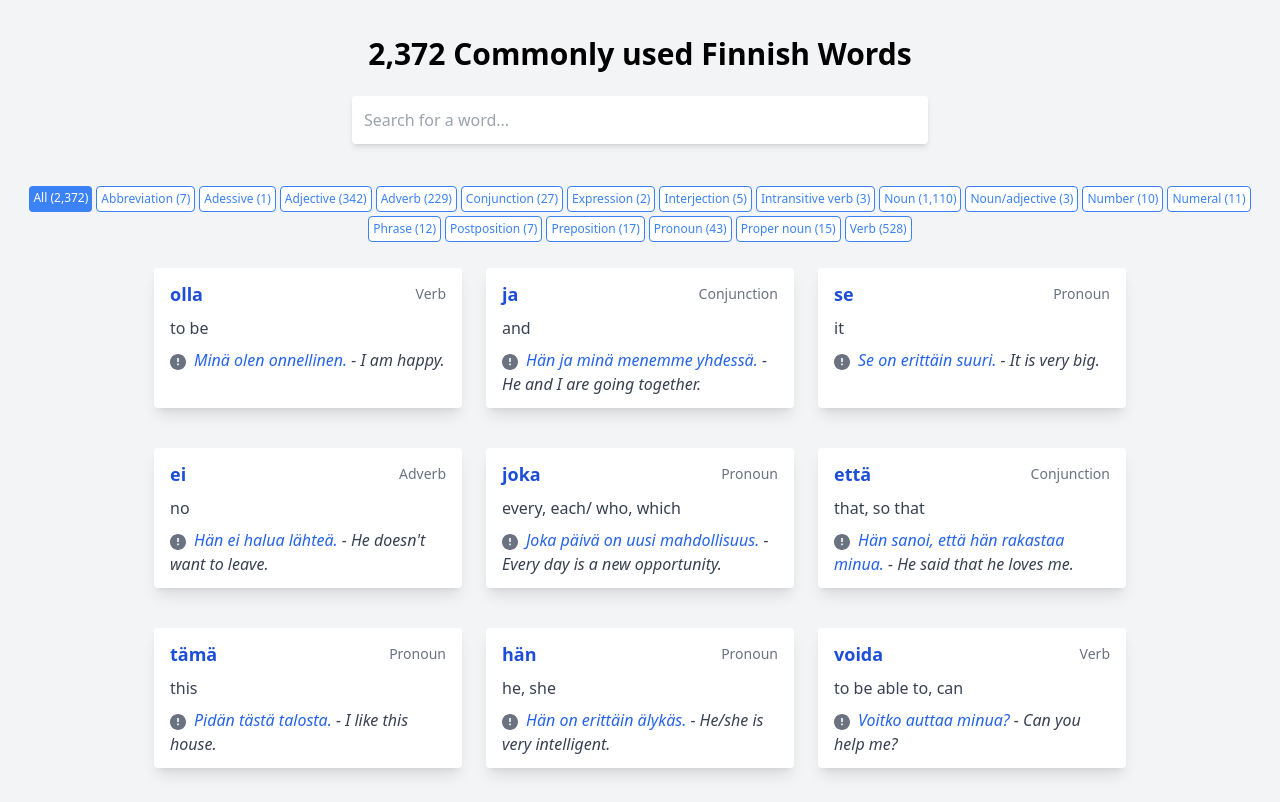
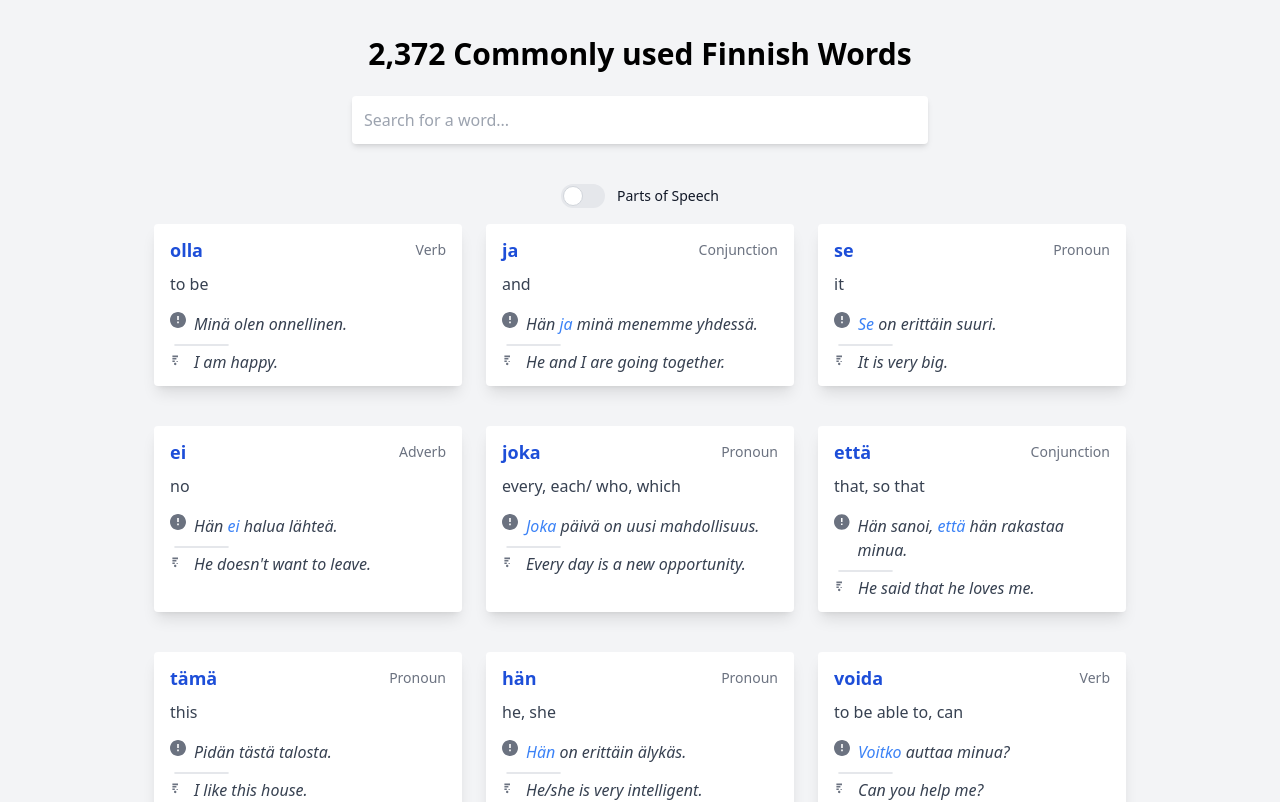
Before and after one commit to v-limo/suomen-kieli, a React (Vite) app: page / in a window 1280 px wide. Shown: the top 802 px of the page. Built offline with nearby package versions, Linux system fonts and the light colour scheme.

Commit message:
Refactor App component and add showContent feature

```diff
--- a/src/App.tsx
+++ b/src/App.tsx
@@ -1,40 +1,50 @@
-import {useState, useEffect, useCallback} from 'react';
+import { useState, useEffect, useCallback } from "react";
 import words from "./data/translationsV1.json";
 
 function App() {
   const [data, _] = useState(words);
-    const [searchTerm, setSearchTerm] = useState('');
-    const [filter, setFilter] = useState('');
+  const [searchTerm, setSearchTerm] = useState("");
+  const [filter, setFilter] = useState("");
   const [visibleCount, setVisibleCount] = useState(21);
   const [loading, setLoading] = useState(false);
+  // const [showTranslations, setShowTranslations] = useState(false);
+  const [showContent, setShowContent] = useState(false);
 
   const filteredData = data
-        .filter(item => item.word.toLowerCase().includes(searchTerm.toLowerCase()))
-        .filter(item => filter === '' || item.partOfSpeech === filter);
+    .filter((item) =>
+      item.word.toLowerCase().includes(searchTerm.toLowerCase())
+    )
+    .filter((item) => filter === "" || item.partOfSpeech === filter);
 
-    const partsOfSpeech = [...new Set(words.map(item => item.partOfSpeech))].sort((a, b) => a.localeCompare(b));
+  const partsOfSpeech = [
+    ...new Set(words.map((item) => item.partOfSpeech)),
+  ].sort((a, b) => a.localeCompare(b));
 
   const loadMore = useCallback(() => {
     if (!loading) {
       setLoading(true);
       setTimeout(() => {
-                setVisibleCount(prevCount => prevCount + 21);
+        setVisibleCount((prevCount) => prevCount + 21);
         setLoading(false);
       }, Math.random() * 1000 + 500);
     }
   }, [loading]);
 
   const handleScroll = useCallback(() => {
-        if (window.innerHeight + document.documentElement.scrollTop !== document.documentElement.offsetHeight || loading) {
+    if (
+      window.innerHeight + document.documentElement.scrollTop !==
+        document.documentElement.offsetHeight ||
+      loading
+    ) {
       return;
     }
     loadMore();
   }, [loadMore, loading]);
 
   useEffect(() => {
-        window.addEventListener('scroll', handleScroll);
+    window.addEventListener("scroll", handleScroll);
     return () => {
-            window.removeEventListener('scroll', handleScroll);
+      window.removeEventListener("scroll", handleScroll);
     };
   }, [handleScroll]);
 
@@ -52,66 +62,157 @@ function App() {
           onChange={(e) => setSearchTerm(e.target.value)}
         />
       </div>
-            <div className="mx-auto w-full mb-6">
+
+      <div className="flex py-auto items-center justify-evenly w-full mb-2  max-w-2xl mx-auto">
+        <label className="relative inline-flex items-center cursor-pointer mb-2">
+          <input
+            type="checkbox"
+            checked={showContent}
+            onChange={() => setShowContent(!showContent)}
+            className="sr-only peer"
+          />
+          <div className="w-11 h-6 bg-gray-200 peer-focus:outline-none peer-focus:ring-4 peer-focus:ring-blue-300 dark:peer-focus:ring-blue-800 rounded-full peer dark:bg-gray-700 peer-checked:after:translate-x-full peer-checked:after:border-white after:content-[''] after:absolute after:top-0.5 after:left-[2px] after:bg-white after:border-gray-300 after:border after:rounded-full after:h-5 after:w-5 after:transition-all dark:border-gray-600 peer-checked:bg-blue-600"></div>
+          <span className="ml-3 text-sm font-medium text-gray-900 dark:text-gray-300">
+            Parts of Speech
+          </span>
+        </label>
+        {/*<label className="relative inline-flex items-center cursor-pointer mb-2">*/}
+        {/*  <input*/}
+        {/*    type="checkbox"*/}
+        {/*    checked={showTranslations}*/}
+        {/*    onChange={() => setShowTranslations(!showTranslations)}*/}
+        {/*    className="sr-only peer"*/}
+        {/*  />*/}
+        {/*  <div className="w-11 h-6 bg-gray-200 peer-focus:outline-none peer-focus:ring-4 peer-focus:ring-blue-300 dark:peer-focus:ring-blue-800 rounded-full peer dark:bg-gray-700 peer-checked:after:translate-x-full peer-checked:after:border-white after:content-[''] after:absolute after:top-0.5 after:left-[2px] after:bg-white after:border-gray-300 after:border after:rounded-full after:h-5 after:w-5 after:transition-all dark:border-gray-600 peer-checked:bg-blue-600"></div>*/}
+        {/*  <span className="ml-3 text-sm font-medium text-gray-900 ">*/}
+        {/*    Parts of Speech*/}
+        {/*  </span>*/}
+        {/*</label>*/}
+      </div>
+
+      {showContent && (
+        <div className="mx-auto max-w-screen-xl mb-6">
           <div className="flex flex-wrap justify-center">
             <button
-                        className={`flex w-full m-0.5 sm:w-auto p-1 text-xs rounded ${filter === '' ? 'bg-blue-500 text-white' : 'bg-white text-blue-500 border border-blue-500'}`}
-                        onClick={() => setFilter('')}
+              className={`flex w-full m-0.5 sm:w-auto p-1 text-xs rounded ${
+                filter === ""
+                  ? "bg-blue-500 text-white"
+                  : "bg-white text-blue-500 border border-blue-500"
+              }`}
+              onClick={() => setFilter("")}
             >
               All ({words.length.toLocaleString()})
             </button>
             {partsOfSpeech.map((part, index) => (
               <button
                 key={index}
-                            className={`flex w-full m-0.5 sm:w-auto p-1 text-xs rounded ${filter === part ? 'bg-blue-500 text-white' : 'bg-white text-blue-500 border border-blue-500'}`}
+                className={`flex w-full m-0.5 sm:w-auto p-1 text-xs rounded ${
+                  filter === part
+                    ? "bg-blue-500 text-white"
+                    : "bg-white text-blue-500 border border-blue-500"
+                }`}
                 onClick={() => setFilter(part)}
               >
-                            {part.charAt(0).toUpperCase() + part.slice(1)} ({words.filter(word => word.partOfSpeech === part).length.toLocaleString()})
+                {part.charAt(0).toUpperCase() + part.slice(1)} (
+                {words
+                  .filter((word) => word.partOfSpeech === part)
+                  .length.toLocaleString()}
+                )
               </button>
             ))}
           </div>
         </div>
+      )}
+
       <div className="flex flex-wrap justify-center gap-4 md:gap-6">
         {filteredData.slice(0, visibleCount).map((item, index) => (
-                    <div key={index} className="w-full sm:w-1/2 md:w-1/3 lg:w-1/3 xl:w-1/4 mb-4">
           <div
-                            className="h-full rounded overflow-hidden shadow-lg bg-white transform transition-transform hover:scale-105 flex flex-col">
+            key={index}
+            className="w-full sm:w-1/2 md:w-1/3 lg:w-1/3 xl:w-1/4 mb-4"
+          >
+            <div className="h-full rounded overflow-hidden shadow-lg bg-white transform transition-transform hover:scale-105 flex flex-col">
               <div className="px-4 py-3 flex-grow">
                 <div className="flex items-center justify-between mb-2">
-                                    <span className="text-lg text-blue-700 font-semibold">{item.word}</span>
+                  <span className="text-lg text-blue-700 font-semibold">
+                    {item.word}
+                  </span>
+                  <span className="text-gray-500 text-sm">
+                    {item.partOfSpeech.charAt(0).toUpperCase() +
+                      item.partOfSpeech.slice(1)}
+                  </span>
+                </div>
+                <p className="text-gray-700 text-base mb-4">
+                  {item.definition}
+                </p>
+                <div className="text-gray-700 italic text-base mb-2 flex items-start">
+                  <svg
+                    className="inline-block w-4 h-4 mr-2 fill-current text-gray-500"
+                    xmlns="http://www.w3.org/2000/svg"
+                    viewBox="0 0 20 20"
+                  >
+                    <path d="M10 0C4.486 0 0 4.486 0 10s4.486 10 10 10 10-4.486 10-10S15.514 0 10 0zm1 14H9v-2h2v2zm0-4H9V5h2v5z" />
+                  </svg>
+                  <span>
+                    {item.example
+                      .slice(0, item.example.indexOf("("))
+                      .split(" ")
+                      .map((word, i) => (
                         <span
-                                        className="text-gray-500 text-sm">{item.partOfSpeech.charAt(0).toUpperCase() + item.partOfSpeech.slice(1)}</span>
+                          key={i}
+                          className={`text-base cursor-pointer ${
+                            word
+                              .toLowerCase()
+                              .includes(item.word.toLowerCase().substring(0, 3))
+                              ? "text-blue-500"
+                              : ""
+                          }`}
+                        >
+                          {word}{" "}
+                        </span>
+                      ))}
+                  </span>
                 </div>
-                                <p className="text-gray-700 text-base mb-2">{item.definition}</p>
-                                <p className="text-gray-700 italic text-base">
-                                    <svg className="inline-block w-4 h-4 mr-2 fill-current text-gray-500"
-                                         xmlns="http://www.w3.org/2000/svg" viewBox="0 0 20 20">
-                                        <path
-                                            d="M10 0C4.486 0 0 4.486 0 10s4.486 10 10 10 10-4.486 10-10S15.514 0 10 0zm1 14H9v-2h2v2zm0-4H9V5h2v5z"/>
+                <hr className="border border-gray-200 rounded w-1/5 m-1" />
+                <div className="text-gray-700 italic text-base flex items-center">
+                  <svg
+                    className="inline-block w-4 h-4 mr-2 fill-current text-gray-500"
+                    xmlns="http://www.w3.org/2000/svg"
+                    viewBox="0 0 20 20"
+                  >
+                    <path d="M8 12.5c0-.828-.672-1.5-1.5-1.5S5 11.672 5 12.5 5.672 14 6.5 14s1.5-.672 1.5-1.5zM3 2v2h7V2H3zm0 3v2h5V5H3zm0 3v2h3V8H3zm7 1H8v1h2V9z" />
                   </svg>
-
-                                    <span className="text-blue-600 text-base">
-                                         {item.example.slice(0, item.example.indexOf("("))}
-                                    </span>
-                                    <span className="text-gray-700 italic text-base">
-                                    - {item.example.slice(item.example.indexOf("(") + 1, item.example.indexOf(")"))}
-                                    </span>
-                                </p>
+                  {item.example.slice(
+                    item.example.indexOf("(") + 1,
+                    item.example.indexOf(")")
+                  )}
+                </div>
               </div>
             </div>
           </div>
         ))}
       </div>
 
-
       {loading && (
         <div className="flex justify-center mt-6">
-                    <svg className="animate-spin h-5 w-5 text-blue-500" xmlns="http://www.w3.org/2000/svg" fill="none"
-                         viewBox="0 0 24 24">
-                        <circle className="opacity-25" cx="12" cy="12" r="10" stroke="currentColor"
-                                strokeWidth="4"></circle>
-                        <path className="opacity-75" fill="currentColor"
-                              d="M4 12a8 8 0 018-8V0C5.373 0 0 5.373 0 12h4zm2 5.291A7.964 7.964 0 014 12H0c0 3.042 1.135 5.824 3 7.938l3-2.647z"></path>
+          <svg
+            className="animate-spin h-5 w-5 text-blue-500"
+            xmlns="http://www.w3.org/2000/svg"
+            fill="none"
+            viewBox="0 0 24 24"
+          >
+            <circle
+              className="opacity-25"
+              cx="12"
+              cy="12"
+              r="10"
+              stroke="currentColor"
+              strokeWidth="4"
+            ></circle>
+            <path
+              className="opacity-75"
+              fill="currentColor"
+              d="M4 12a8 8 0 018-8V0C5.373 0 0 5.373 0 12h4zm2 5.291A7.964 7.964 0 014 12H0c0 3.042 1.135 5.824 3 7.938l3-2.647z"
+            ></path>
           </svg>
         </div>
       )}
```
Lines whose indentation alone changed are shown as unchanged.
